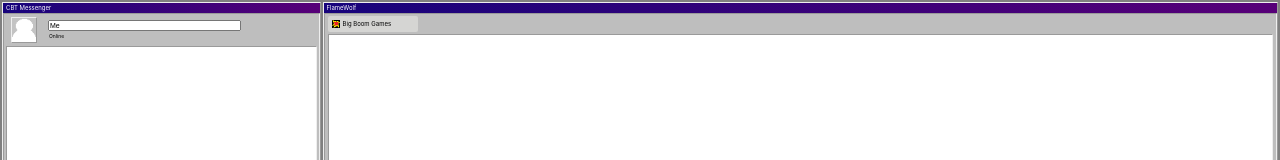
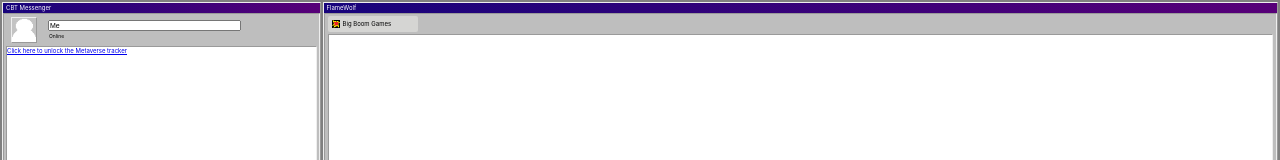
Before and after one commit to siege918/metaverse, a React (Create React App) app: page / in a window 1280 px wide. Shown: the top 160 px of the page. Built offline with nearby package versions, Linux system fonts and the light colour scheme.

Commit message:
Change logic for flag management

```diff
--- a/src/App.css
+++ b/src/App.css
@@ -69,6 +69,7 @@ body, #root {
   margin: 2px;
   border-style: inset;
   border-width: 1px;
+  font-size: 6px;
 }
 
 .Chat .Content .Header {
--- a/src/App.tsx
+++ b/src/App.tsx
@@ -2,19 +2,44 @@ import React from 'react';
 import './App.css';
 import { Chat } from './chat/Chat';
 import { Browser } from './browser/Browser';
-import { FlagManager } from './FlagManager';
+import { Flag, FlagManager, FlagMap } from './FlagManager';
 import { BrowserManager } from './BrowserManager';
 
-const flagManager: FlagManager = new FlagManager();
-const browserManager: BrowserManager = new BrowserManager();
+export interface AppState {
+  FlagMap: FlagMap;
+}
 
-function App() {
-  return (
+class App extends React.Component<any, AppState> {
+
+  constructor(props: any) {
+    super(props);
+    this.state = {
+      FlagMap: {}
+    }
+    console.log(this.state);
+  }
+
+  setFlag = (flag: Flag, val: boolean) => {
+    console.log(this.state);
+    this.setState({
+      FlagMap: {
+        ...this.state.FlagMap,
+        [flag]: val
+      }
+    });
+  }
+
+  helperMethods = {
+    setFlag: this.setFlag
+  }
+
+  render() {return (
     <div className="App">
-      <Chat BrowserManager={browserManager} FlagManager={flagManager} />
-      <Browser BrowserManager={browserManager} FlagManager={flagManager} />
+      <Chat {...this.state} {...this.helperMethods} />
+      <Browser {...this.state} {...this.helperMethods} />
     </div>
   );
+  }
 }
 
 export default App;
--- /dev/null
+++ b/src/CommonProps.ts
@@ -0,0 +1,6 @@
+import { Flag, FlagMap } from "./FlagManager";
+
+export default interface CommonProps {
+    FlagMap: FlagMap;
+    setFlag: (flag: Flag, val: boolean) => void;
+}
--- a/src/FlagManager.ts
+++ b/src/FlagManager.ts
@@ -3,18 +3,26 @@ export enum Flag {
     HasUnlockedMovieEinstein = "MOVIEEINSTEIN"
 }
 
-interface FlagMap {
+export interface FlagMap {
     [key: string]: boolean
 }
 
 export class FlagManager {
+    public lastUpdate = Date.now();
+
     private flagMap: FlagMap = {};
 
     setFlag(key: Flag, val: boolean) {
         this.flagMap[key as string] = val;
+        console.log(`Updated flag: ${key}: ${val}`);
+        this.lastUpdate = Date.now()
     }
 
     getFlag(key: Flag) {
         return !!this.flagMap[key as string];
     }
+
+    getFlagState() {
+        return {...this.flagMap}
+    }
 }
--- a/src/browser/Browser.tsx
+++ b/src/browser/Browser.tsx
@@ -1,5 +1,6 @@
 import React from "react";
 import { BrowserManager } from "../BrowserManager";
+import CommonProps from "../CommonProps";
 import { FlagManager, Flag } from "../FlagManager";
 import { Window } from '../Window';
 
@@ -13,10 +14,7 @@ interface BrowserState {
     selectedTab: TabId;
 }
 
-export interface BrowserProps {
-    BrowserManager: BrowserManager;
-    FlagManager: FlagManager;
-}
+export type BrowserProps = CommonProps;
 
 interface Tab {
     id: TabId;
@@ -35,9 +33,13 @@ export class Browser extends React.Component<BrowserProps, BrowserState> {
 
     private tabs: Tab[] = [
         { id: TabId.Games, text: "Big Boom Games", favicon: 'big-boom-favicon.png' },
-        { id: TabId.Movies, text: "MovieEinstein", isVisible: () => this.props.FlagManager.getFlag(Flag.HasUnlockedMovieEinstein) },
-        { id: TabId.Tracker, text: "Metaverse Tracker", isVisible: () => this.props.FlagManager.getFlag(Flag.HasUnlockedMetaverseTracker) }
+        { id: TabId.Movies, text: "MovieEinstein", isVisible: () => !!this.props.FlagMap[Flag.HasUnlockedMovieEinstein] },
+        { id: TabId.Tracker, text: "Metaverse Tracker", isVisible: () => !!this.props.FlagMap[Flag.HasUnlockedMetaverseTracker] }
     ]
+
+    componentDidUpdate() {
+        console.log('updating');
+    }
 
     getTabs = () => {
         const { selectedTab } = this.state;
--- a/src/chat/Chat.tsx
+++ b/src/chat/Chat.tsx
@@ -1,23 +1,20 @@
 import React from 'react';
 import Message from './Messages/Message';
-import { USERS, default as Users } from './Users';
-import { Window } from '../Window'
-import { FlagManager } from '../FlagManager';
-import UserMessage from './Messages/UserMessage';
-import { BrowserManager } from '../BrowserManager';
+import { Window } from '../Window';
+import DebugMessage from './Messages/DebugMessage';
+import CommonProps from '../CommonProps';
+import { ReactElement } from 'react';
 
 interface ChatState {
-    messages: Message[];
+    messages: ReactElement[];
     userName: string;
     avatar?: string;
     disableChat: boolean;
 }
 
-export interface ChatProps {
-    initialMessages?: Message[];
-    BrowserManager: BrowserManager;
-    FlagManager: FlagManager;
-}
+export type ChatProps = {
+    initialMessages?: ReactElement[];
+} & CommonProps;
 
 export class Chat extends React.Component<ChatProps, ChatState> {
     constructor(props: ChatProps) {
@@ -25,11 +22,7 @@ export class Chat extends React.Component<ChatProps, ChatState> {
         this.state = {
             userName: 'Me',
             messages: [
-                new UserMessage(
-                    Users[USERS.jonii],
-                    new Date(),
-                    "Hello world!"
-                ),
+                <DebugMessage {...this.props} />,
                 ...(props.initialMessages ?? [])
             ],
             disableChat: true
@@ -62,7 +55,7 @@ export class Chat extends React.Component<ChatProps, ChatState> {
                     </div>
                 </div>
                 <div className="Messages">
-                    {messages.map(message => message.render(this.props.FlagManager, this.props.BrowserManager))}
+                    {messages}
                 </div>
                 <div className="EntryContainer">
                     <textarea name="entry" className="Entry" placeholder="Type your chat message here..." disabled={this.state.disableChat} />
--- /dev/null
+++ b/src/chat/Messages/DebugMessage.tsx
@@ -0,0 +1,13 @@
+import { BrowserManager } from '../../BrowserManager';
+import { Flag, FlagManager } from '../../FlagManager';
+import Message, { MessageType } from "./Message";
+
+export default class UserMessage extends Message {
+    type =  MessageType.DEBUG;
+
+    render() {
+        return (<>
+            <div><a href="#" onClick={() => { this.props.setFlag(Flag.HasUnlockedMetaverseTracker, true) }}>Click here to unlock the Metaverse tracker</a></div>
+        </>);
+    }
+}
--- a/src/chat/Messages/Message.ts
+++ b/src/chat/Messages/Message.ts
@@ -1,13 +1,14 @@
+import React from "react";
 import { BrowserManager } from "../../BrowserManager";
+import CommonProps from "../../CommonProps";
 import { FlagManager } from "../../FlagManager";
 
 export enum MessageType {
     USER,
-    SYSTEM
+    SYSTEM,
+    DEBUG
 }
 
-export default abstract class Message {
+export default abstract class Message extends React.Component<CommonProps> {
     abstract type: MessageType;
-
-    abstract render(FlagManager: FlagManager, BrowserManager: BrowserManager): JSX.Element;
 }
--- a/src/chat/Messages/UserMessage.tsx
+++ b/src/chat/Messages/UserMessage.tsx
@@ -5,20 +5,9 @@ import User from "../User";
 import Message, { MessageType } from "./Message";
 
 export default class UserMessage extends Message {
-    type =  MessageType.USER;
+    type = MessageType.USER;
 
-    user: User;
-    timestamp: Date;
-    text: string;
-
-    constructor(user: User, timestamp: Date, text: string) {
-        super();
-        this.user = user;
-        this.timestamp = timestamp;
-        this.text = text;
-    }
-
-    render(FlagManager: FlagManager) {
+    render() {
         return (<></>);
     }
 }
--- a/src/index.tsx
+++ b/src/index.tsx
@@ -3,6 +3,8 @@ import ReactDOM from 'react-dom';
 import './index.css';
 import App from './App';
 import reportWebVitals from './reportWebVitals';
+import { BrowserManager } from './BrowserManager';
+import { FlagManager } from './FlagManager';
 
 ReactDOM.render(
   <React.StrictMode>
```
